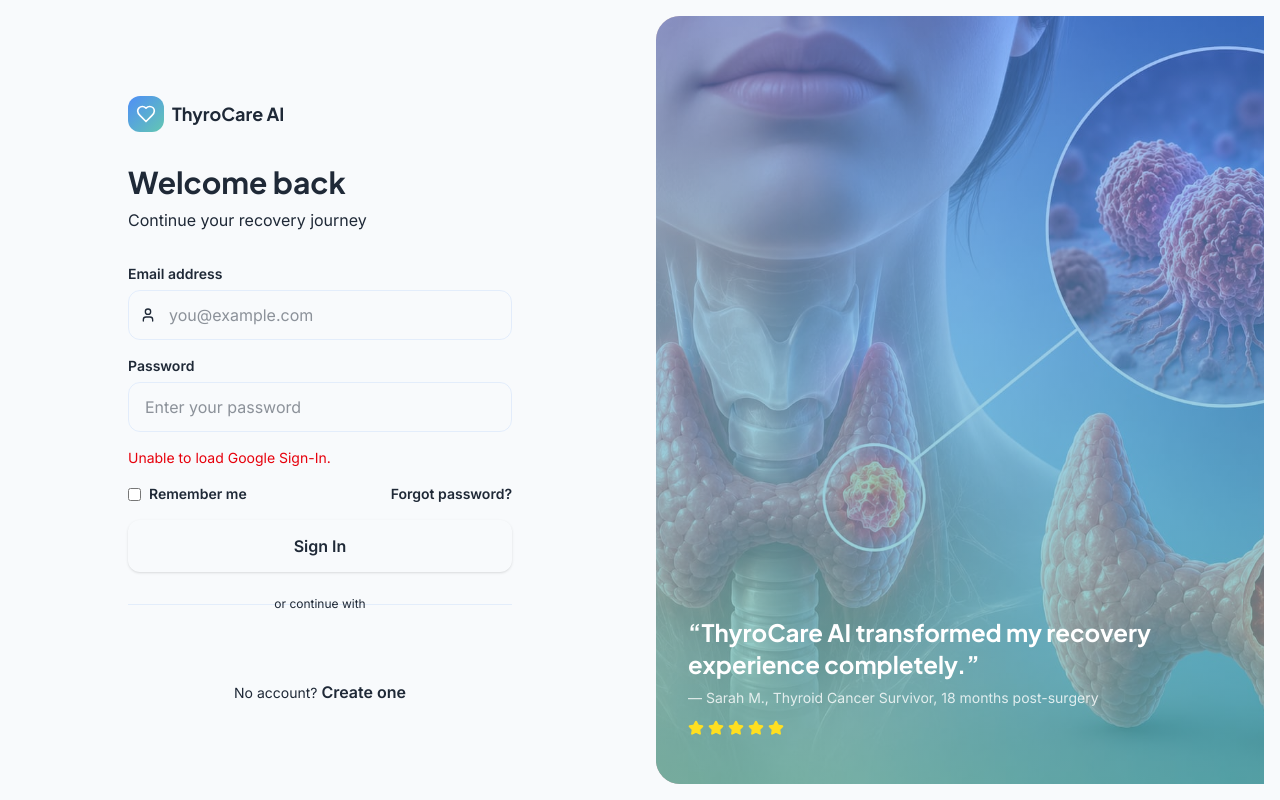
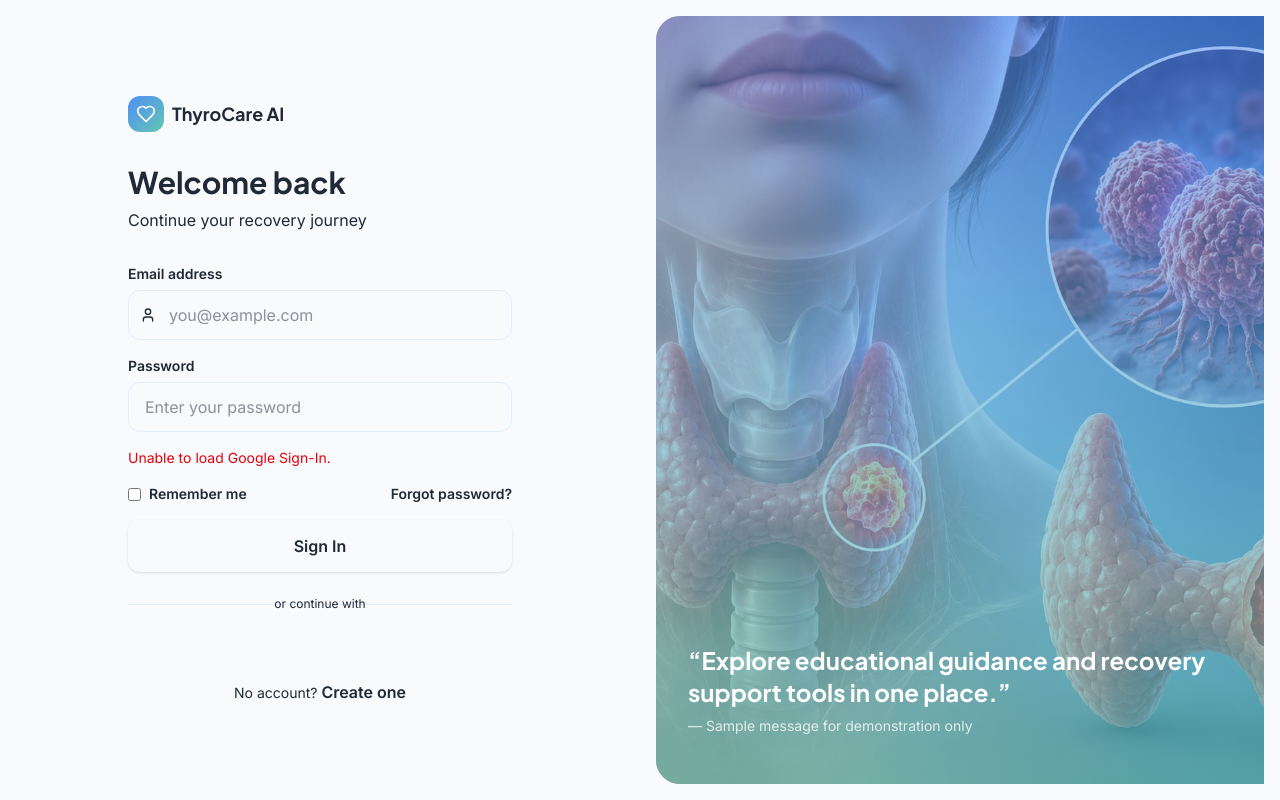
Before and after one commit to vihangana-nandasiri/Thyro-Care, a React (Vite) app: page /login in a window 1280 px wide. Built offline with nearby package versions, Linux system fonts and the light colour scheme; no server answers.

Commit message:
Replace placeholder claims and contact details

```diff
--- a/src/data/mock/dashboard.mock.ts
+++ b/src/data/mock/dashboard.mock.ts
@@ -55,9 +55,9 @@ export const mockLandingFeatures = [
 ];
 
 export const mockLandingStats = [
-  ["2,400+", "Patients Supported"],
-  ["98%", "Satisfaction Rate"],
-  ["24/7", "AI Availability"],
+["Demo", "Research Prototype"],
+["3", "User Roles"],
+["Web", "Responsive Platform"],
 ] as const;
 
 export const mockDashboardCards: {
@@ -154,11 +154,11 @@ export const mockEmergencyCallOptions = [
   { label: "Call 1990", sub: "Suwa Seriya Ambulance", icon: Phone, color: "#DC2626" },
   {
     label: "Call Hospital",
-    sub: "Seattle Medical Center\n+1 (206) 555-0101",
+    sub: "Nearest hospital emergency department",
     icon: Stethoscope,
     color: "#B91C1C",
   },
-  { label: "Call Doctor", sub: "Dr. Emily Chen\n+1 (206) 555-0202", icon: User, color: "#991B1B" },
+  { label: "Call Doctor", sub: "Your healthcare provider", icon: User, color: "#991B1B" },
 ];
 
 export const mockEmergencyWarningSigns = [
--- a/src/pages/LoginPage.tsx
+++ b/src/pages/LoginPage.tsx
@@ -2,7 +2,7 @@ import { useState } from "react";
 import { Link, useNavigate, useLocation } from "react-router";
 import { useForm } from "react-hook-form";
 import { zodResolver } from "@hookform/resolvers/zod";
-import { User, Star } from "lucide-react";
+import { User } from "lucide-react";
 import { Btn, Input, BrandLogo } from "@/components/common";
 import { GoogleSignInButton } from "@/components/auth";
 import { BLUE, TEAL } from "@/constants/colors";
@@ -249,16 +249,12 @@ src="/bps1.jpeg"
               className="text-2xl font-bold mb-2"
               style={{ fontFamily: "'Plus Jakarta Sans', sans-serif" }}
             >
-              &ldquo;ThyroCare AI transformed my recovery experience completely.&rdquo;
+             &ldquo;Explore educational guidance and recovery support tools in one place.&rdquo;
             </p>
             <p className="opacity-80 text-sm">
-              — Sarah M., Thyroid Cancer Survivor, 18 months post-surgery
+              — Sample message for demonstration only
             </p>
-            <div className="flex gap-1 mt-3" aria-label="5 out of 5 stars">
-              {[1, 2, 3, 4, 5].map((i) => (
-                <Star key={i} className="w-4 h-4 fill-current text-yellow-300" aria-hidden="true" />
-              ))}
-            </div>
+
           </div>
         </div>
       </div>
```
